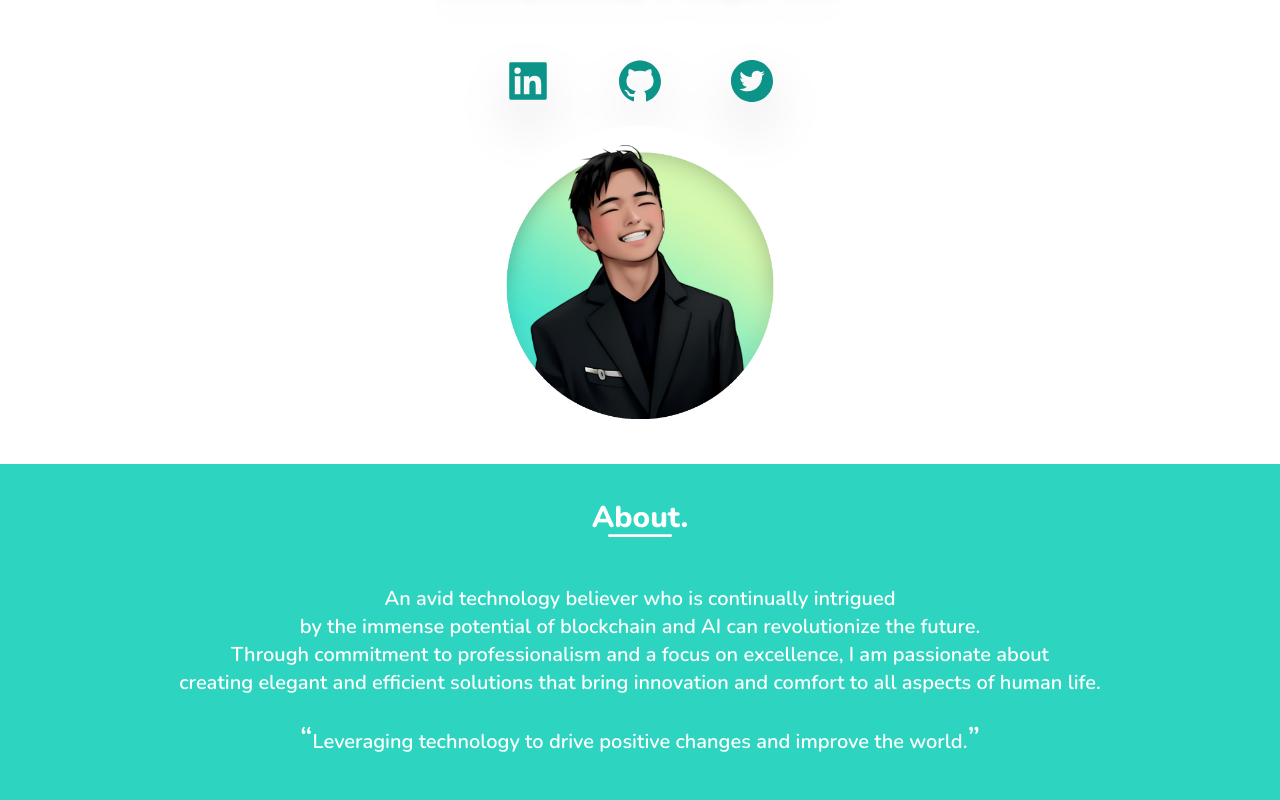
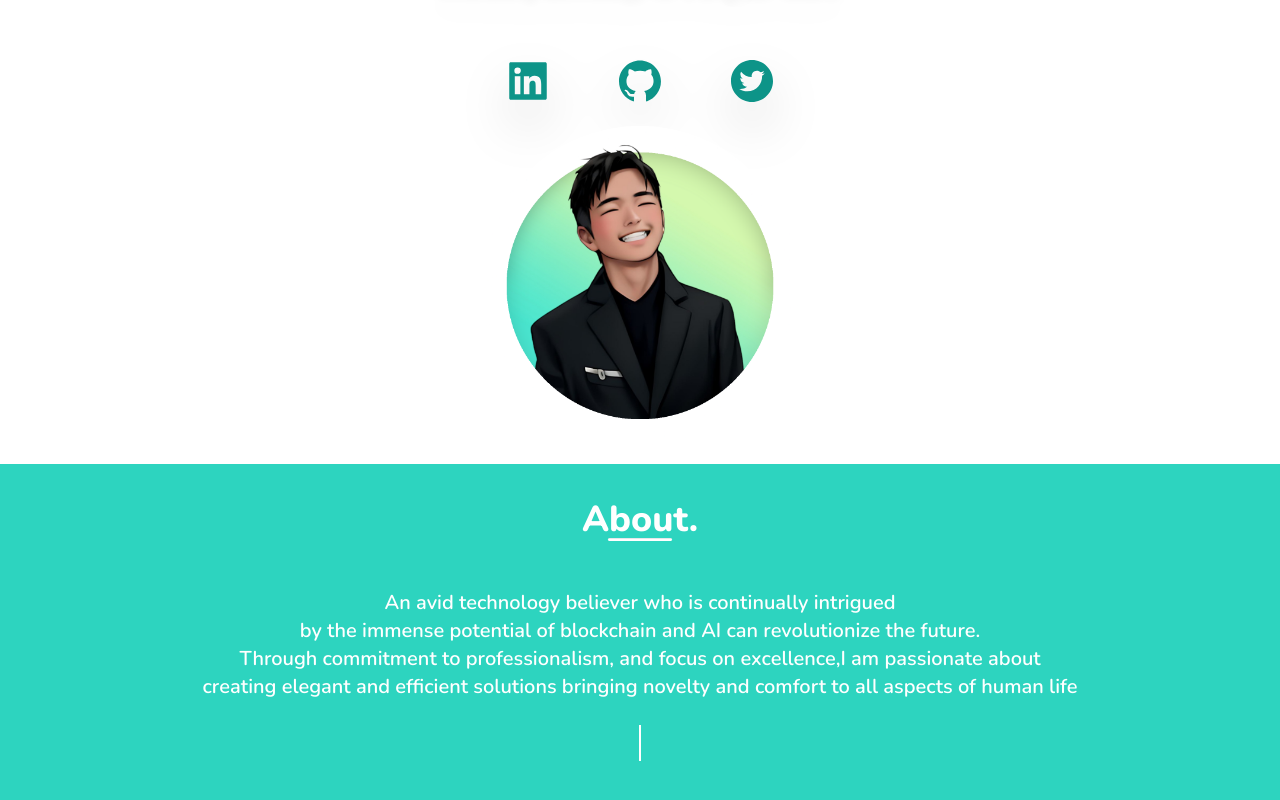
Before and after one commit to quiet-node/portfolio-v2, a React (Vite) app: page / in a window 1280 px wide. Shown: the part 336-1136 px from the top of the page. Built offline with nearby package versions, Linux system fonts and the light colour scheme.

Commit message:
Updated About

```diff
--- a/src/components/about/About.tsx
+++ b/src/components/about/About.tsx
@@ -1,6 +1,17 @@
+import { motion } from 'framer-motion';
+import { useInView } from 'framer-motion';
+import { useRef } from 'react';
+import {
+  HorizontalCommonVariants,
+  VerticalCommonVariants,
+} from '../../utils/framerVariants';
+
 const About = () => {
+  const ref = useRef(null);
+  const isInView = useInView(ref, { margin: '100% 0% -9% 0%' });
+  const descriptionVariants = HorizontalCommonVariants(90, 0.7);
   return (
-    <section className='h-[500px] overflow-x-hidden scrollbar-hidden bg-primary'>
+    <section className='h-[500px] overflow-x-hidden overflow-y-hidden scrollbar-hidden bg-primary'>
       {/* container */}
       <div
         className='flex flex-col items-center text-white
@@ -11,118 +22,114 @@ const About = () => {
       >
         {/* header */}
         <div>
-          <h1 className='text-3xl font-extrabold'>About.</h1>
-          <div className='flex justify-center -mt-0.5'>
+          <motion.h1
+            initial={{ opacity: 0, x: -90 }}
+            whileInView={{ opacity: 1, x: 0 }}
+            transition={{ duration: 0.3 }}
+            viewport={{ amount: 'some', margin: '100% 0% -8% 0%' }}
+            className='text-4xl font-extrabold'
+          >
+            About.
+          </motion.h1>
+          <motion.div
+            initial={{ opacity: 0, x: 90 }}
+            whileInView={{ opacity: 1, x: 0 }}
+            transition={{ duration: 0.3, delay: 0.38 }}
+            viewport={{ amount: 'some', margin: '100% 0% -9% 0%' }}
+            className='flex justify-center -mt-0.5'
+          >
             <hr className='bg-white h-[0.2rem] w-16 rounded-xl' />
-          </div>
+          </motion.div>
         </div>
 
         {/* body */}
-        <div
+        <motion.div
+          initial={{ opacity: 0, y: 30 }}
+          whileInView={{ opacity: 1, y: 0 }}
+          transition={{ duration: 0.3, delay: 0.5 }}
+          viewport={{ amount: 'some', margin: '100% 0% -8% 0%' }}
           className='font-semibold text-center
                 px-4 mt-6 text-lg
                 md:mt-12 md:text-xl
                 lg:px-9'
         >
-          {/* @default: first sentence */}
-          <div className='xxsm:hidden'>
+          {/* first sentence */}
+          <motion.div>
             <p>
-              An avid technology believer who is continually intrigued by the
-              immense potential of blockchain and AI can revolutionize the
-              future.
+              An avid technology believer{' '}
+              <br className='hidden xxsm:block xsm:hidden' /> who is{' '}
+              <br className='hidden xsm:block sm:hidden' /> continually
+              intrigued <br className='hidden lg:block' /> by{' '}
+              <br className='hidden xxsm:block xsm:hidden' /> the{' '}
+              <br className='hidden sm:block lg:hidden' />
+              immense potential <br className='hidden xsm:block sm:hidden' /> of
+              blockchain <br className='hidden xxsm:block xsm:hidden' /> and AI
+              can revolutionize the future.
             </p>
-          </div>
-          {/* @default: first sentence */}
-          <div className='hidden xxsm:block xsm:hidden'>
-            <p>An avid technology believer </p>
-            <p>who is continually intrigued by </p>
-            <p>the immense potential of blockchain </p>
-            <p>and AI can revolutionize the future.</p>
-          </div>
-
-          {/* @extra-small-device: first sentence */}
-          <div className='hidden xsm:block sm:hidden'>
-            <p>An avid technology believer who is</p>
-            <p>continually intrigued by the immense potential</p>
-            <p>of blockchain and AI can revolutionize the future.</p>
-          </div>
-
-          {/* @small-device: first sentence */}
-          <div className='hidden sm:block lg:hidden'>
-            <p>
-              An avid technology believer who is continually intrigued by the
-            </p>
-            <p>
-              immense potential of blockchain and AI can revolutionize the
-              future.
-            </p>
-          </div>
-
-          {/* @large-device: first sentce */}
-          <div className='hidden lg:block'>
-            <p>An avid technology believer who is continually intrigued</p>
-            <p>
-              by the immense potential of blockchain and AI can revolutionize
-              the future.
-            </p>
-          </div>
+          </motion.div>
 
           {/* @medium-device: second sentence */}
-          <div
-            className='hidden md:block lg:hidden
-          '
-          >
+          <motion.div className='hidden sm:block'>
             <p>
-              Through commitment to professionalism and excellence, I am
-              passionate
+              Through commitment to professionalism,{' '}
+              <span className='sm:hidden md:inline'>and </span>
+              <span className='hidden lg:inline'>focus on</span>{' '}
+              <span className='sm:hidden md:inline'>excellence,</span>
+              I am passionate <br className='hidden md:block lg:hidden' /> about{' '}
+              <br className='hidden lg:block' /> creating{' '}
+              <br className='hidden sm:block md:hidden lg:hidden' /> elegant and{' '}
+              <span className='lg:hidden'>agile</span>{' '}
+              <span
+                className='hidden lg:inline
+              '
+              >
+                efficient{' '}
+              </span>
+              solutions bringing novelty and comfort to{' '}
+              <span className='lg:hidden'>life.</span>{' '}
+              <span className='hidden lg:inline'>
+                all aspects of human life
+              </span>
             </p>
-            <p>
-              about creating elegant and agile solutions bringing novelty and
-              comfort to life.
-            </p>
-          </div>
+          </motion.div>
 
-          {/* @large-device: second sentence */}
-          <div
-            className='hidden lg:block
-          '
-          >
-            <p>
-              Through commitment to professionalism and a focus on excellence, I
-              am passionate about
-            </p>
-            <p>
-              creating elegant and efficient solutions that bring innovation and
-              comfort to all aspects of human life.
-            </p>
-          </div>
-
-          <div className='mt-6'>
-            {/* @default: third sentence */}
-            <p
-              className='xsm:hidden sm:block before:content-[open-quote] after:content-[close-quote]
+          {/* third sentence */}
+          <div className='mt-6 flex justify-center'>
+            <div ref={ref} className=' w-fit'>
+              {isInView ? (
+                <motion.p
+                  initial={{ opacity: 0, y: 10 }}
+                  whileInView={{ opacity: 1, y: 0 }}
+                  viewport={{ amount: 'some', margin: '100% 0% -9% 0%' }}
+                  className='hidden sm:block before:content-[open-quote] after:content-[close-quote] justify-center sm:typewriter
                         before:text-2xl after:text-2xl
                         sm:before:text-3xl sm:after:text-3xl'
-            >
-              Leveraging technology to drive{' '}
-              <span className='hidden sm:inline-block'>positive</span> changes
-              and improve the world.
-            </p>
+                >
+                  Leveraging technology to drive{' '}
+                  <span className='hidden sm:inline-block'>positive</span>{' '}
+                  changes and <br className='hidden xsm:block sm:hidden' />{' '}
+                  improve the world.
+                </motion.p>
+              ) : (
+                <></>
+              )}
 
-            {/* @extra-small-device: third sentence */}
-            <div className='hidden xsm:block sm:hidden'>
-              <p
-                className='before:content-[open-quote]
-                        before:text-2xl'
+              <motion.p
+                initial={{ opacity: 0, y: 30 }}
+                whileInView={{ opacity: 1, y: 0 }}
+                transition={{ duration: 0.3, delay: 0.6 }}
+                viewport={{ amount: 'some', margin: '100% 0% -9% 0%' }}
+                className='sm:hidden before:content-[open-quote] after:content-[close-quote] justify-center
+                        before:text-2xl after:text-2xl'
               >
-                Leveraging technology to drive positive changes{' '}
-              </p>
-              <p className=' after:content-[close-quote] after:text-2xl'>
-                and improve the world.
-              </p>
+                Leveraging technology to drive{' '}
+                <span className='hidden sm:inline-block'>positive</span> changes
+                and <br className='hidden xsm:block sm:hidden' /> improve the
+                world.
+              </motion.p>
             </div>
           </div>
-        </div>
+        </motion.div>
       </div>
     </section>
   );
```
